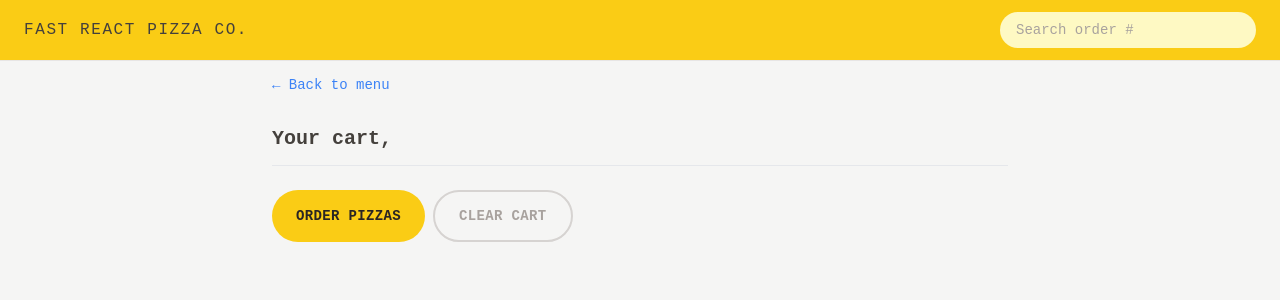
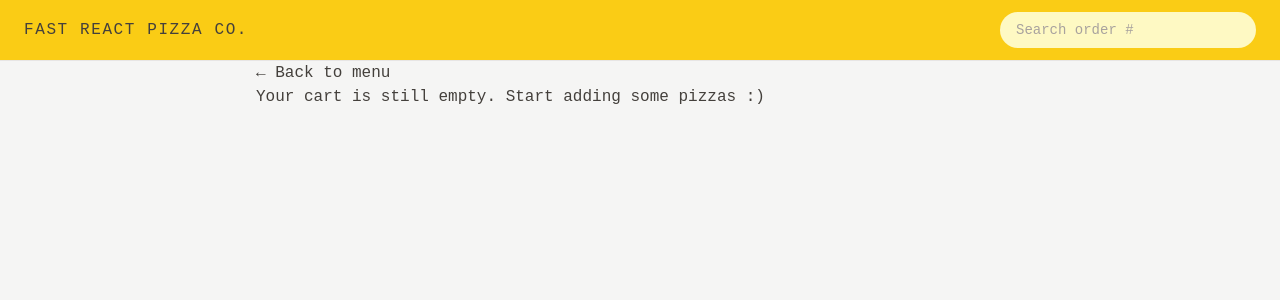
Before and after one commit to SenseiZarkoDukic/fast-react-pizza, a React (Vite) app: page /cart in a window 1280 px wide. Shown: the top 300 px of the page. Built offline with nearby package versions, Linux system fonts and the light colour scheme.

Commit message:
Condition if there is no cart.length to return EmptyCart component

```diff
--- a/src/features/cart/Cart.jsx
+++ b/src/features/cart/Cart.jsx
@@ -5,6 +5,7 @@
 import { useDispatch, useSelector } from 'react-redux';
 import { clearCart, getCart } from './cartSlice';
 import { getUsername } from '../user/userSlice';
+import EmptyCart from './EmptyCart';
 
 const fakeCart = [
   {
@@ -39,6 +40,8 @@
     dispatch(clearCart());
   };
 
+  if (!cart.length) return <EmptyCart />;
+
   return (
     <div className="px-4 py-3">
       <LinkButton to="/menu">&larr; Back to menu</LinkButton>
```
